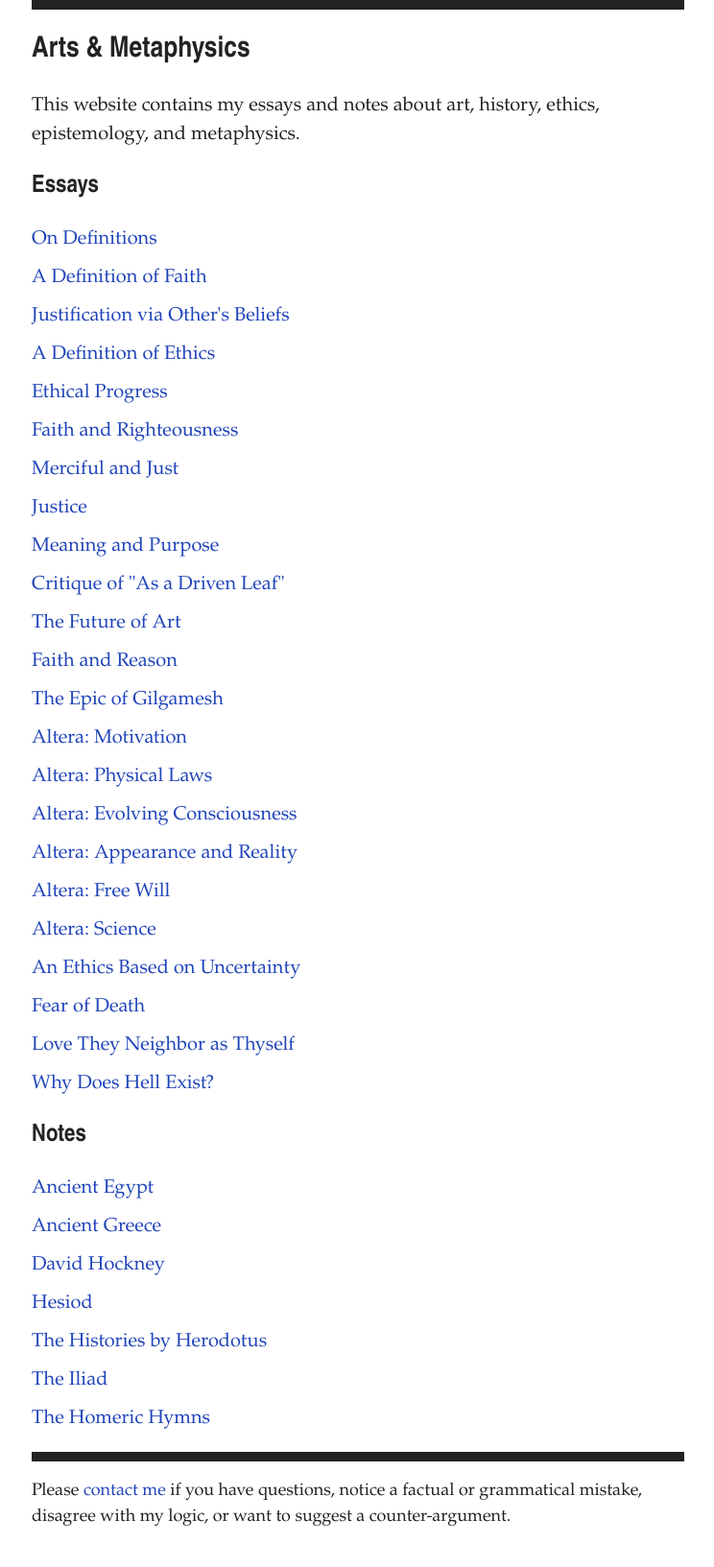
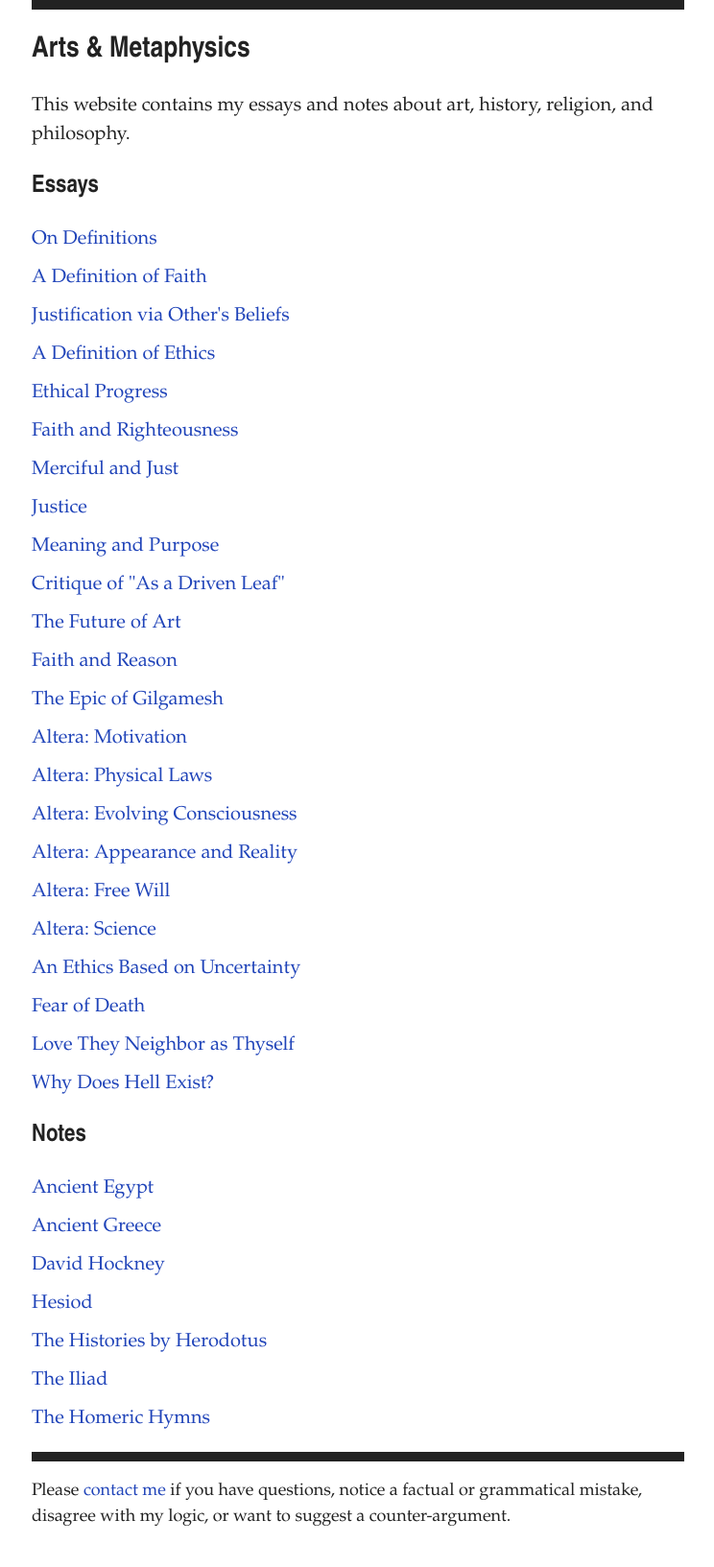
Before and after one commit to artsandmetaphysics/goodlifeodyssey, a Jekyll site: the page built from index.md, in a window 1280 px wide. Shown: the whole page at 96% size, without its empty margins (267-1011 px from the left). Built offline with Jekyll 4.4.1, drawn with Linux system fonts in a browser that asks for light colours.

Commit message:
Make site description more accurate

```diff
--- a/_config.yml
+++ b/_config.yml
@@ -1,6 +1,6 @@
-title: Art, History, Ethics, Epistemology, and Metaphysics
+title: Art, History, Religion, and Philosophy
 email: artsandmetaphysics@gmail.com
-description: My essays about art, history, ethics, epistemology, and metaphysics
+description: My essays and notes about art, history, religion, and philosophy.
 baseurl: ""
 url: "http://artsandmetaphysics.com"
 
--- a/_layouts/basic.html
+++ b/_layouts/basic.html
@@ -28,8 +28,7 @@
       <hr>
       <p>
       {% if page.url != '/' %}
-        You may enjoy my <a href="{{ site.url }}">other essays and notes</a> on art, history, ethics,
-        epistemology, and metaphysics.
+        You may enjoy my <a href="{{ site.url }}">other essays and notes</a> about art, history, religion, and philosophy.
       {% endif %}
         Please <a href="mailto:{{ site.email }}">contact me</a> if
         you have questions, notice a factual or grammatical mistake, disagree
--- a/index.md
+++ b/index.md
@@ -1,7 +1,7 @@
 ---
 layout: basic
 title: Arts & Metaphysics
-description: This website contains my essays and notes about art, history, ethics, epistemology, and metaphysics.
+description: This website contains my essays and notes about art, history, religion, and philosophy.
 ---
 <p>{{ page.description }}</p>
 
```
